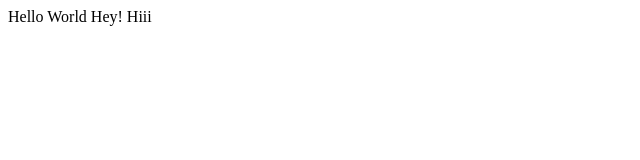
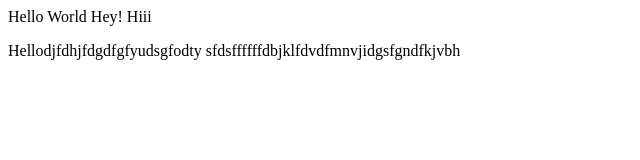
Before and after one commit to JoshiUtsav/lecture0, a plain HTML site: page index.html in a window 1280 px wide. Shown: the whole page, without its empty margins (0-640 px from the left). Drawn offline with Linux system fonts and the light colour scheme.

Commit message:
Added file

```diff
--- a/index.html
+++ b/index.html
@@ -10,5 +10,7 @@
     Hello World
 
     Hey! Hiii
+
+    <P>Hellodjfdhjfdgdfgfyudsgfodty sfdsffffffdbjklfdvdfmnvjidgsfgndfkjvbh</p>
 </body>
 </html>
```
